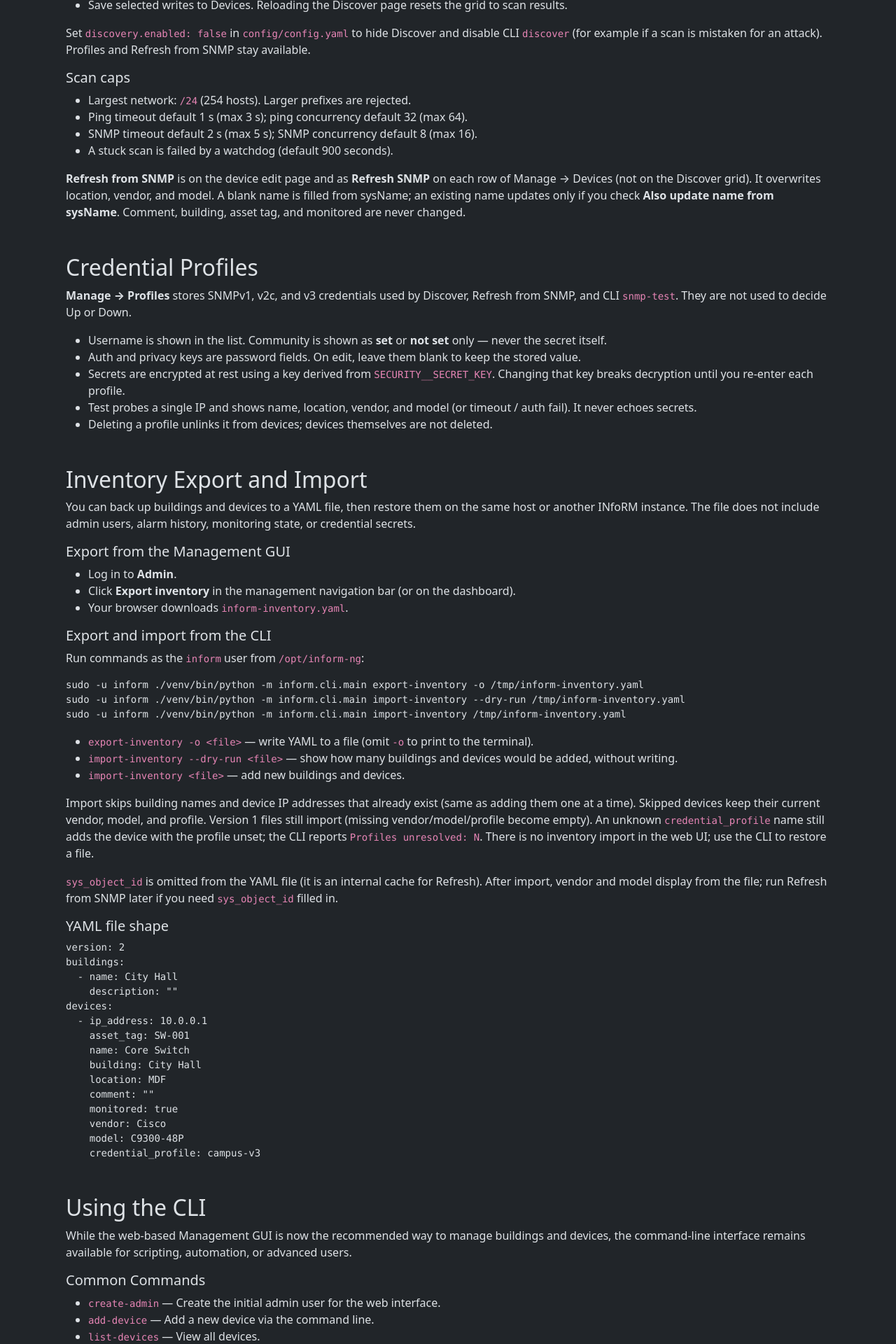
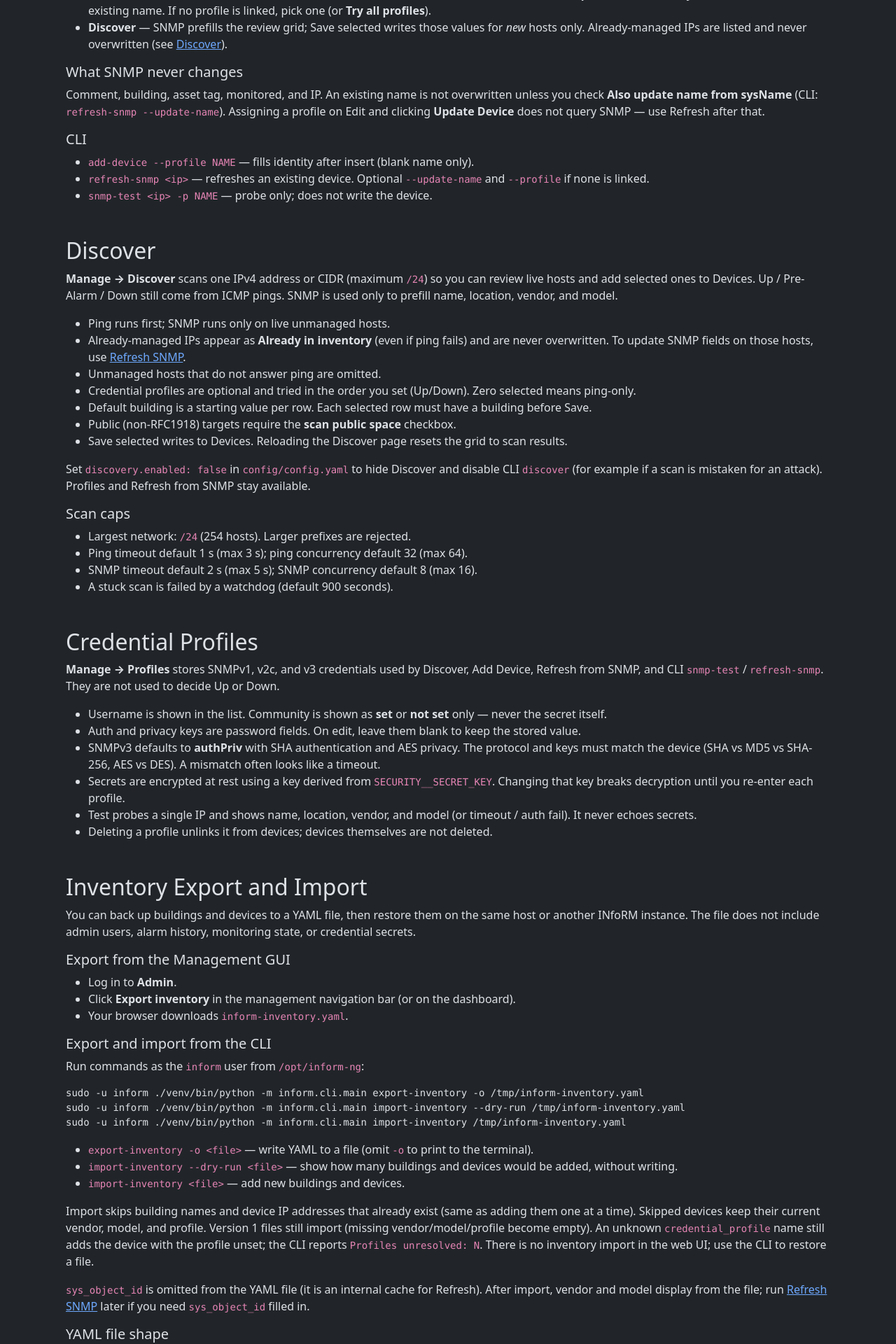
Before and after one commit to GovITInsider/INfoRM, a Python web app: template web/templates/help.html in a window 1280 px wide. Shown: the part 3600-5520 px from the top of the page at 70% size. Run offline with Jinja, Linux system fonts and the light colour scheme; the template is opened without the code that fills it, so the values that code supplies are empty.

Commit message:
Document SNMP add, table refresh, and v3 crypto in README and Help
Move identity/refresh out of Discover so operators can update existing
devices without a delete-and-rescan. Add the SNMPv3 cryptography
troubleshooting note.

```diff
--- a/web/templates/help.html
+++ b/web/templates/help.html
@@ -30,6 +30,7 @@
             <li><a href="#alarm-history">Alarm History</a></li>
             <li><a href="#auto-refresh">Auto-Refresh Behavior</a></li>
             <li><a href="#management-gui">Management GUI</a></li>
+            <li><a href="#snmp-identity">SNMP Identity and Refresh</a></li>
             <li><a href="#discover">Discover</a></li>
             <li><a href="#profiles">Credential Profiles</a></li>
             <li><a href="#inventory">Inventory Export and Import</a></li>
@@ -86,7 +87,7 @@
             <li><strong>Name</strong> — Friendly name of the device (optional).</li>
             <li><strong>Building</strong> — Building or site where the device is located.</li>
             <li><strong>Location</strong> — More specific location (e.g. "MDF", "Closet 3").</li>
-            <li><strong>Vendor / Model</strong> — SNMP hardware identity (for example "Cisco C9300-48P"). Long values are shortened; hover to see the full value. A dash means the device has not been discovered or refreshed yet.</li>
+            <li><strong>Vendor / Model</strong> — SNMP hardware identity (for example "Cisco C9300-48P"). Long values are shortened; hover to see the full value. A dash means identity has not been filled yet (added without a profile, SNMP failed, or not yet refreshed). See <a href="#snmp-identity">SNMP Identity and Refresh</a>.</li>
             <li><strong>Comments</strong> — Comments/Description. Long comments are shortened; hover to see the full value.</li>
             <li><strong>Status</strong> — Current reachability status (Up, Pre-Alarm, Down, or Unknown).</li>
             <li><strong>Monitored</strong> — Whether the device is actively being pinged.</li>
@@ -160,7 +161,7 @@
         <h5>What You Can Do</h5>
         <ul>
             <li><strong>Buildings</strong> — Add, edit, and delete buildings. This helps maintain consistency across the system.</li>
-            <li><strong>Devices</strong> — Add, edit, and delete devices. When adding or editing a device, you must select a building from the dropdown list (only existing buildings are allowed). Vendor and model are read-only. Selecting a credential profile on add queries SNMP for vendor, model, location, and name (if name is blank). Existing devices can be updated with <strong>Refresh SNMP</strong> in the table or <strong>Refresh from SNMP</strong> on the edit form.</li>
+            <li><strong>Devices</strong> — Add, edit, and delete devices. When adding or editing a device, you must select a building from the dropdown list (only existing buildings are allowed). Vendor and model are read-only; see <a href="#snmp-identity">SNMP Identity and Refresh</a>.</li>
             <li><strong>Discover</strong> — Scan an IPv4 address or subnet and bulk-add live hosts (see <a href="#discover">Discover</a>). Hidden when <code>discovery.enabled</code> is false.</li>
             <li><strong>Profiles</strong> — SNMPv1 / v2c / v3 credentials used for identity lookup, not for health checks (see <a href="#profiles">Credential Profiles</a>).</li>
             <li><strong>Export inventory</strong> — Download a YAML backup of all buildings and devices (see <a href="#inventory">Inventory Export and Import</a>).</li>
@@ -182,6 +183,53 @@
         </ul>
     </div>
 
+    <!-- SNMP identity -->
+    <div id="snmp-identity" class="mb-5">
+        <h2>SNMP Identity and Refresh</h2>
+        <p>
+            INfoRM uses SNMP only to identify a device (name, location, vendor, model).
+            Up / Pre-Alarm / Down always come from ICMP pings.
+            You do not need to delete a device and run Discover again to update those fields.
+        </p>
+
+        <h5>How identity is filled</h5>
+        <ul>
+            <li>
+                <strong>Add Device</strong> — If you select a credential profile, INfoRM queries the device after save
+                and fills vendor, model, location, and name when name is blank.
+                If SNMP fails, the device is still added and a warning is shown.
+            </li>
+            <li>
+                <strong>Refresh SNMP</strong> — Button on each row of <strong>Manage → Devices</strong> when a profile is linked.
+                Overwrites location, vendor, and model, and fills a blank name.
+            </li>
+            <li>
+                <strong>Refresh from SNMP</strong> — On the device edit form. Same fields as the table button.
+                Check <strong>Also update name from sysName</strong> to overwrite an existing name.
+                If no profile is linked, pick one (or <strong>Try all profiles</strong>).
+            </li>
+            <li>
+                <strong>Discover</strong> — SNMP prefills the review grid; Save selected writes those values for <em>new</em> hosts only.
+                Already-managed IPs are listed and never overwritten (see <a href="#discover">Discover</a>).
+            </li>
+        </ul>
+
+        <h5>What SNMP never changes</h5>
+        <p>
+            Comment, building, asset tag, monitored, and IP.
+            An existing name is not overwritten unless you check <strong>Also update name from sysName</strong>
+            (CLI: <code>refresh-snmp --update-name</code>).
+            Assigning a profile on Edit and clicking <strong>Update Device</strong> does not query SNMP — use Refresh after that.
+        </p>
+
+        <h5>CLI</h5>
+        <ul>
+            <li><code>add-device --profile NAME</code> — fills identity after insert (blank name only).</li>
+            <li><code>refresh-snmp &lt;ip&gt;</code> — refreshes an existing device. Optional <code>--update-name</code> and <code>--profile</code> if none is linked.</li>
+            <li><code>snmp-test &lt;ip&gt; -p NAME</code> — probe only; does not write the device.</li>
+        </ul>
+    </div>
+
     <!-- Discover -->
     <div id="discover" class="mb-5">
         <h2>Discover</h2>
@@ -191,7 +239,7 @@
         </p>
         <ul>
             <li>Ping runs first; SNMP runs only on live unmanaged hosts.</li>
-            <li>Already-managed IPs appear as <strong>Already in inventory</strong> (even if ping fails) and are never overwritten.</li>
+            <li>Already-managed IPs appear as <strong>Already in inventory</strong> (even if ping fails) and are never overwritten. To update SNMP fields on those hosts, use <a href="#snmp-identity">Refresh SNMP</a>.</li>
             <li>Unmanaged hosts that do not answer ping are omitted.</li>
             <li>Credential profiles are optional and tried in the order you set (Up/Down). Zero selected means ping-only.</li>
             <li>Default building is a starting value per row. Each selected row must have a building before Save.</li>
@@ -209,23 +257,19 @@
             <li>SNMP timeout default 2 s (max 5 s); SNMP concurrency default 8 (max 16).</li>
             <li>A stuck scan is failed by a watchdog (default 900 seconds).</li>
         </ul>
-        <p>
-            <strong>Refresh from SNMP</strong> is on the device edit page and as <strong>Refresh SNMP</strong> on each row of Manage → Devices (not on the Discover grid).
-            It overwrites location, vendor, and model. A blank name is filled from sysName; an existing name updates only if you check
-            <strong>Also update name from sysName</strong>. Comment, building, asset tag, and monitored are never changed.
-        </p>
     </div>
 
     <!-- Profiles -->
     <div id="profiles" class="mb-5">
         <h2>Credential Profiles</h2>
         <p>
-            <strong>Manage → Profiles</strong> stores SNMPv1, v2c, and v3 credentials used by Discover, Refresh from SNMP, and CLI <code>snmp-test</code>.
+            <strong>Manage → Profiles</strong> stores SNMPv1, v2c, and v3 credentials used by Discover, Add Device, Refresh from SNMP, and CLI <code>snmp-test</code> / <code>refresh-snmp</code>.
             They are not used to decide Up or Down.
         </p>
         <ul>
             <li>Username is shown in the list. Community is shown as <strong>set</strong> or <strong>not set</strong> only — never the secret itself.</li>
             <li>Auth and privacy keys are password fields. On edit, leave them blank to keep the stored value.</li>
+            <li>SNMPv3 defaults to <strong>authPriv</strong> with SHA authentication and AES privacy. The protocol and keys must match the device (SHA vs MD5 vs SHA-256, AES vs DES). A mismatch often looks like a timeout.</li>
             <li>Secrets are encrypted at rest using a key derived from <code>SECURITY__SECRET_KEY</code>. Changing that key breaks decryption until you re-enter each profile.</li>
             <li>Test probes a single IP and shows name, location, vendor, and model (or timeout / auth fail). It never echoes secrets.</li>
             <li>Deleting a profile unlinks it from devices; devices themselves are not deleted.</li>
@@ -267,7 +311,7 @@
         </p>
         <p>
             <code>sys_object_id</code> is omitted from the YAML file (it is an internal cache for Refresh).
-            After import, vendor and model display from the file; run Refresh from SNMP later if you need <code>sys_object_id</code> filled in.
+            After import, vendor and model display from the file; run <a href="#snmp-identity">Refresh SNMP</a> later if you need <code>sys_object_id</code> filled in.
         </p>
 
         <h5>YAML file shape</h5>
@@ -299,11 +343,12 @@
         <h5>Common Commands</h5>
         <ul>
             <li><code>create-admin</code> — Create the initial admin user for the web interface.</li>
-            <li><code>add-device</code> — Add a new device via the command line.</li>
+            <li><code>add-device</code> — Add a new device via the command line. Optional <code>--profile</code> fills SNMP identity after insert.</li>
             <li><code>list-devices</code> — View all devices.</li>
             <li><code>edit-device &lt;ip&gt;</code> — Edit an existing device.</li>
             <li><code>search-devices &lt;term&gt;</code> — Search across multiple fields.</li>
             <li><code>add-profile</code> / <code>list-profiles</code> / <code>snmp-test</code> — Manage SNMP credentials and probe one host.</li>
+            <li><code>refresh-snmp &lt;ip&gt;</code> — Refresh vendor, model, and location on an existing device (optional <code>--update-name</code>, <code>--profile</code>).</li>
             <li><code>discover &lt;ip-or-cidr&gt;</code> — Ping then SNMP probe (optional <code>--profile</code>, <code>--confirm-public</code>). Does not write devices.</li>
             <li><code>export-inventory -o inventory.yaml</code> — Write buildings and devices to a YAML file.</li>
             <li><code>import-inventory inventory.yaml</code> — Load buildings and devices from a YAML file (optional <code>--dry-run</code>).</li>
```
Also changed, not shown: CHANGELOG.md, README.md.
